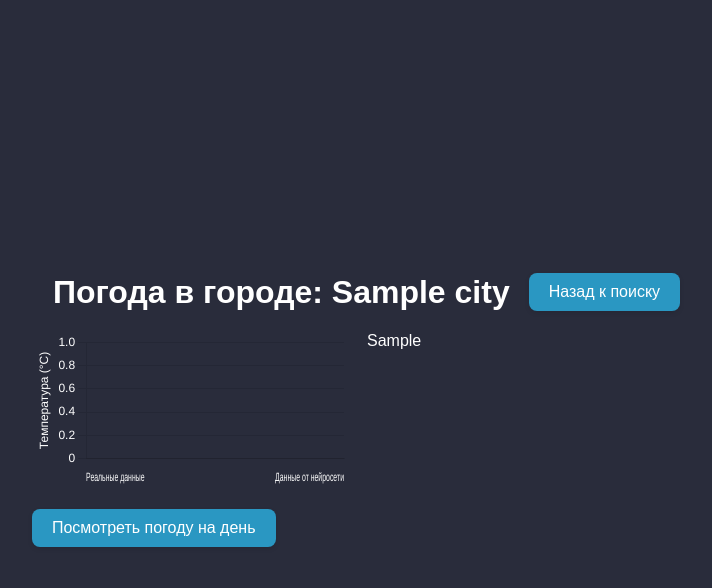
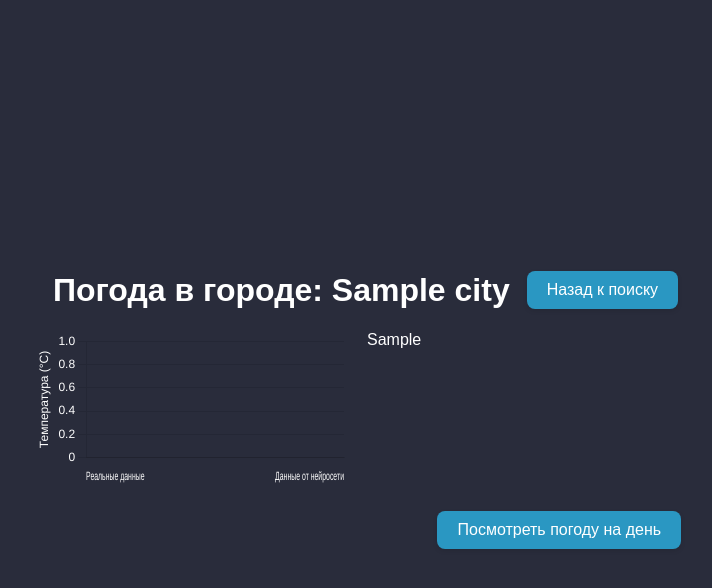
Before and after one commit to tonkaxxx/weather_predictor, a Flask app: template templates/get-8days.html in a window 1280 px wide. Shown: the top 588 px of the page, without its empty margins (283-995 px from the left). Run offline with Flask 3, Linux system fonts and the light colour scheme; the template is opened without the code that fills it: most values are stand-ins (such as "Sample title", 1, 10 or a date in 2020); parts of the project's set-up code (start-up, migrations or seed data) failed here and were passed over.

Commit message:
ch buttons & table rename

```diff
--- a/main.py
+++ b/main.py
@@ -122,6 +122,12 @@
         'pressure': pressure_24h,
         'wind_speed': wind_speed_24h
     }, index=hours_mins)
+    df24 = df24.rename(columns={
+        'temperature': 'Температура',
+        'humidity': 'Влажность',
+        'pressure': 'Давление',
+        'wind_speed': 'Скорость ветра'
+    })
 
     df = from_data_to_dataframe(data)
     last_5_days = from_df_to_nlist(df)
@@ -142,7 +148,6 @@
 
     today_wind_speed = int(sum(full_wind_speed) / len(full_wind_speed))
     w_recomendation = ""
-    print(today_wind_speed)
     if today_wind_speed > 10:
         w_recomendation = "Ветер такой сильный, что даже голуби пешком ходят!"
     elif today_wind_speed > 3 and today_wind_speed <= 10:
--- a/static/style.css
+++ b/static/style.css
@@ -165,3 +165,18 @@
   flex: 1;
   height: 300px;
 }
+
+.h-d-button-form {
+    position: static;
+    right: 3px;
+    align-content: center;
+    z-index: 1000;
+}
+.h-d-button-form .input3 {
+    width: auto;
+}
+.h-d-button-form input[type="submit"] {
+    width: auto;
+    padding: 10px 20px;
+    font-size: 1em;
+}
--- a/templates/get-8days.html
+++ b/templates/get-8days.html
@@ -7,14 +7,21 @@
     <style>
         .back-button-form {
             position: relative;
-            right: 1px;
+            right: 3px;
             align-content: right;
             z-index: 1000;
         }
-        .back-button-form .input3 {
+        .h-d-button-form {
+            display: flex;
+            justify-content: flex-end;
+            margin-top: 3px;
+        }
+        .back-button-form .input3,
+        .h-d-button-form .input3 {
             width: auto;
         }
-        .back-button-form input[type="submit"] {
+        .back-button-form input[type="submit"],
+        .h-d-button-form input[type="submit"] {
             width: auto;
             padding: 10px 20px;
             font-size: 1em;
@@ -56,7 +63,7 @@
         </div>
 
         <div>
-            <form id="cityForm" action="/get-24hrs" method="POST" class="back-button-form">
+            <form id="cityForm" action="/get-24hrs" method="POST" class="h-d-button-form">
                 <input type="hidden" name="city" value="{{ city }}">
                 <div class="form_input">
                     <div class="input3">
```
Also changed, not shown: templates/get-24hrs.html (+10 -3 lines).
